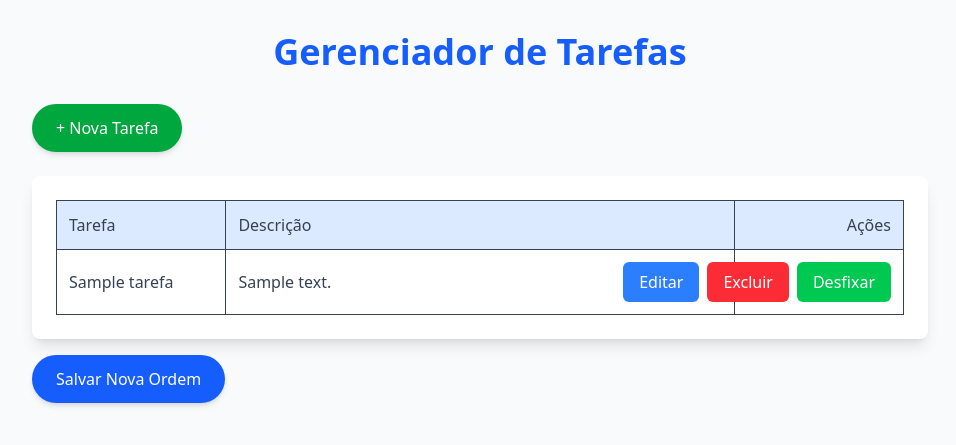
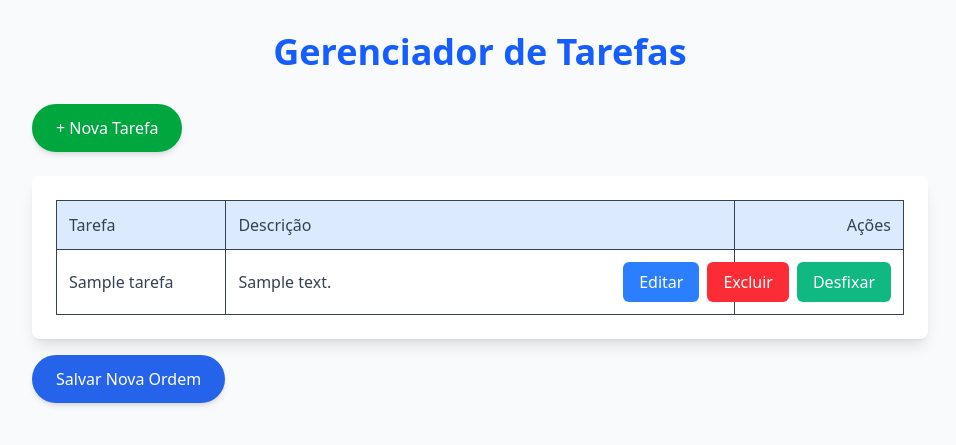
Before and after one commit to GabrielCabral4/DjangoCrud, a Django app: page / in a window 1280 px wide. Shown: the top 445 px of the page, without its empty margins (160-1116 px from the left). Run offline with Django 5.2, Linux system fonts and the light colour scheme; tables that the repository leaves empty hold one stand-in row (values such as "Sample post"); style sheets or scripts are compiled from the project's sources.

Commit message:
Alteração no template

```diff
--- a/tarefas/templates/tarefas/lista.html
+++ b/tarefas/templates/tarefas/lista.html
@@ -6,6 +6,21 @@
     <meta name="viewport" content="width=device-width, initial-scale=1.0">
     <title>Gerenciador de Tarefas</title>
     <link href="{% static 'tarefas/css/style.css' %}" rel="stylesheet">
+
+    <style>
+        .fixar-btn {
+            background-color: #10b981 !important; /* Verde */
+        }
+        .fixar-btn:hover {
+            background-color: #059669 !important; /* Verde escuro */
+        }
+        .salvar-btn {
+            background-color: #2563eb !important; /* Azul */
+        }
+        .salvar-btn:hover {
+            background-color: #1d4ed8 !important; /* Azul escuro */
+        }
+    </style>
 </head>
 <body class="bg-gray-50 min-h-screen">
     <!-- Container Principal -->
```
